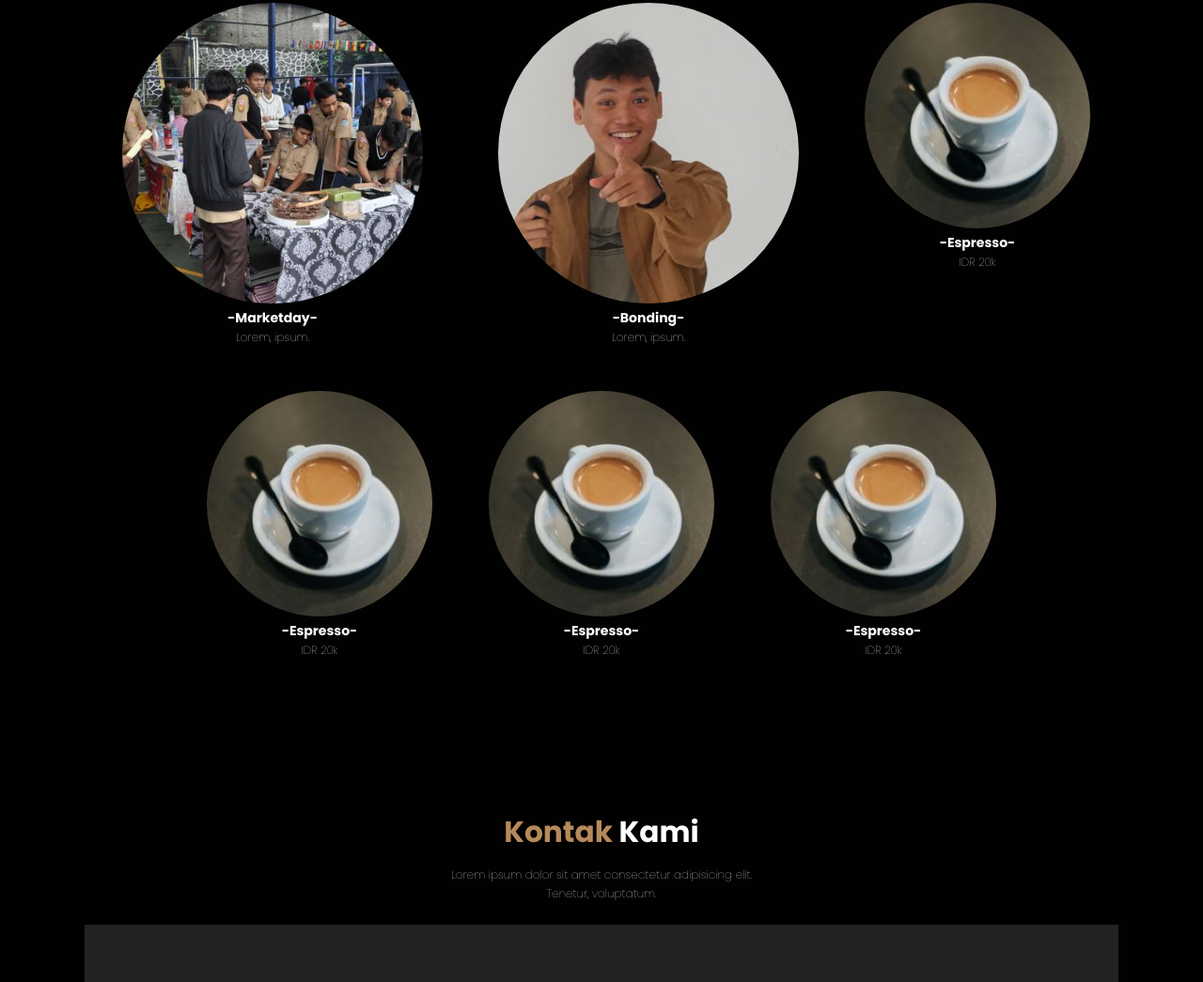
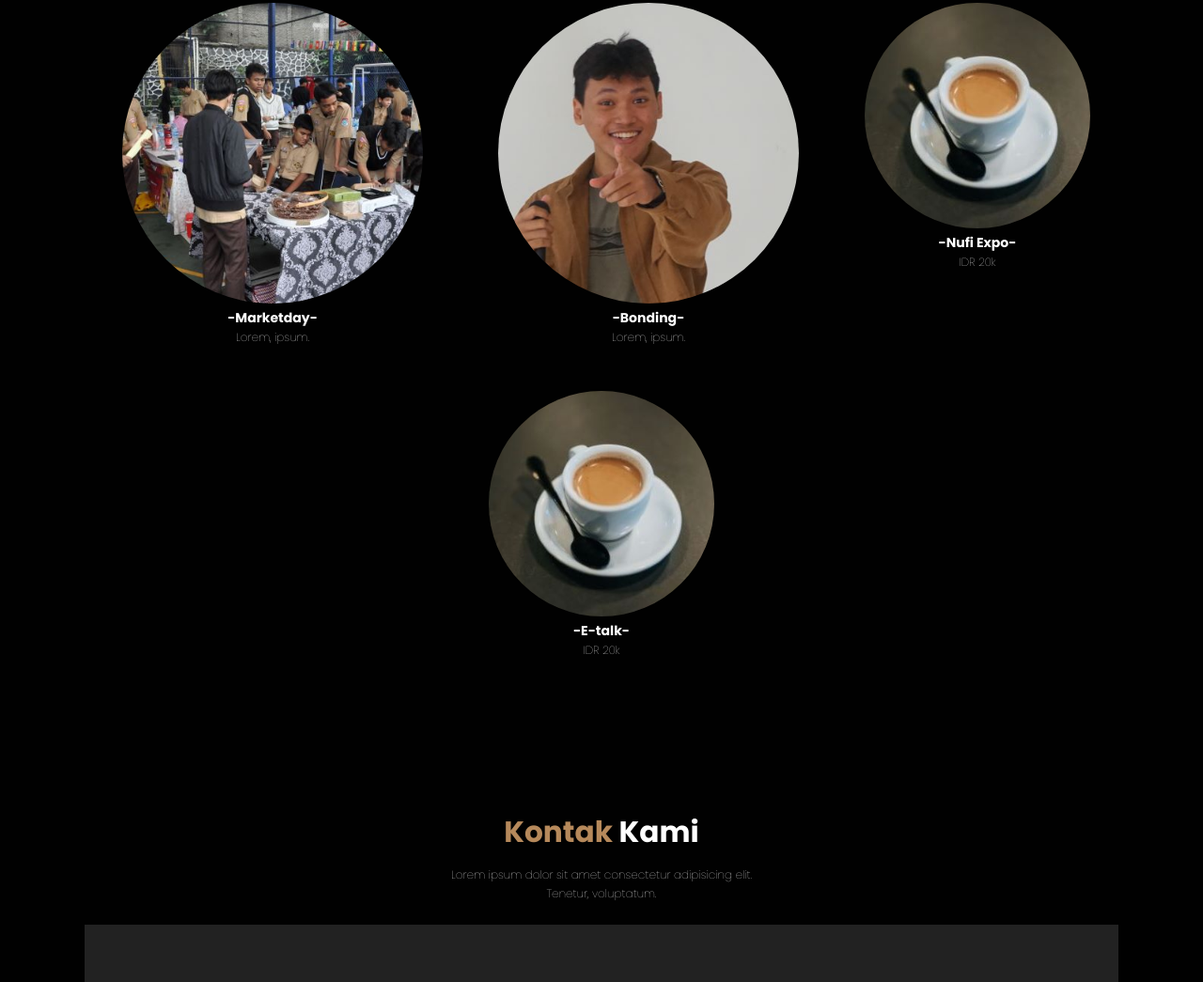
Before and after one commit to tumbal28/kopsis, a plain HTML site: page index.html in a window 1280 px wide. Shown: the part 1832-2877 px from the top of the page at 94% size. Drawn offline with nearby package versions, Linux system fonts and the light colour scheme; grey boxes are pictures that could not be loaded.

Commit message:
second commit

```diff
--- a/css/style.css
+++ b/css/style.css
@@ -177,7 +177,6 @@ body {
 .about .row .about-img img {
   width: 95%;
   border-radius: 50%;
-  height: auto;
 }
 
 .about .row .content {
@@ -364,7 +363,7 @@ footer .links a {
   }
 
   .about .row .about-img img {
-    height: 24rem;
+    height: auto;
     object-fit: cover;
     object-position: center;
   }
--- a/index.html
+++ b/index.html
@@ -104,23 +104,13 @@
           <p class="menu-card-price">Lorem, ipsum.</p>
         </div>
         <div class="menu-card">
-          <img src="img/menu/1.jpg" alt="espreso" class="menu-card-img" />
-          <h3 class="menu-card-title">-Espresso-</h3>
+          <img src="img/menu/1.jpg" alt="NufiEXpo" class="menu-card-img" />
+          <h3 class="menu-card-title">-Nufi Expo-</h3>
           <p class="menu-card-price">IDR 20k</p>
         </div>
         <div class="menu-card">
-          <img src="img/menu/1.jpg" alt="espreso" class="menu-card-img" />
-          <h3 class="menu-card-title">-Espresso-</h3>
-          <p class="menu-card-price">IDR 20k</p>
-        </div>
-        <div class="menu-card">
-          <img src="img/menu/1.jpg" alt="espreso" class="menu-card-img" />
-          <h3 class="menu-card-title">-Espresso-</h3>
-          <p class="menu-card-price">IDR 20k</p>
-        </div>
-        <div class="menu-card">
-          <img src="img/menu/1.jpg" alt="espreso" class="menu-card-img" />
-          <h3 class="menu-card-title">-Espresso-</h3>
+          <img src="img/menu/1.jpg" alt="E-talk" class="menu-card-img" />
+          <h3 class="menu-card-title">-E-talk-</h3>
           <p class="menu-card-price">IDR 20k</p>
         </div>
       </div>
```
